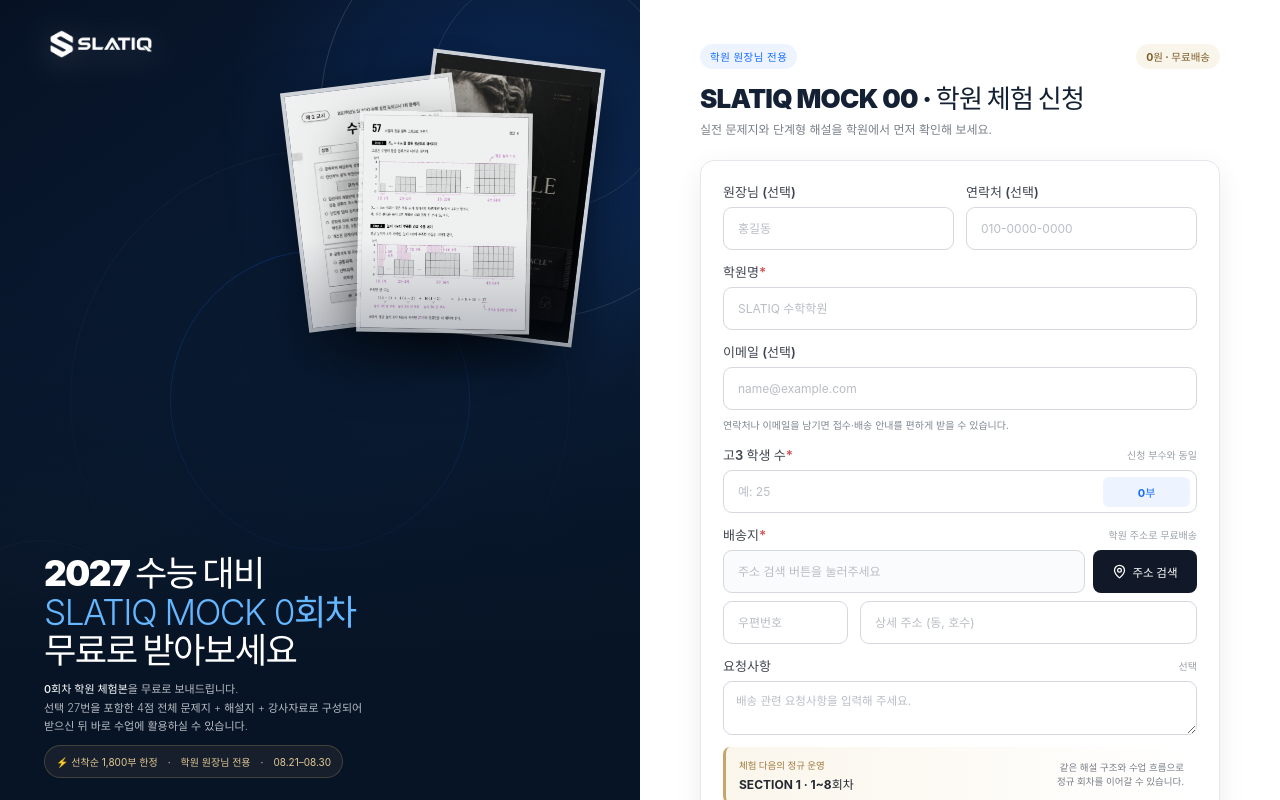
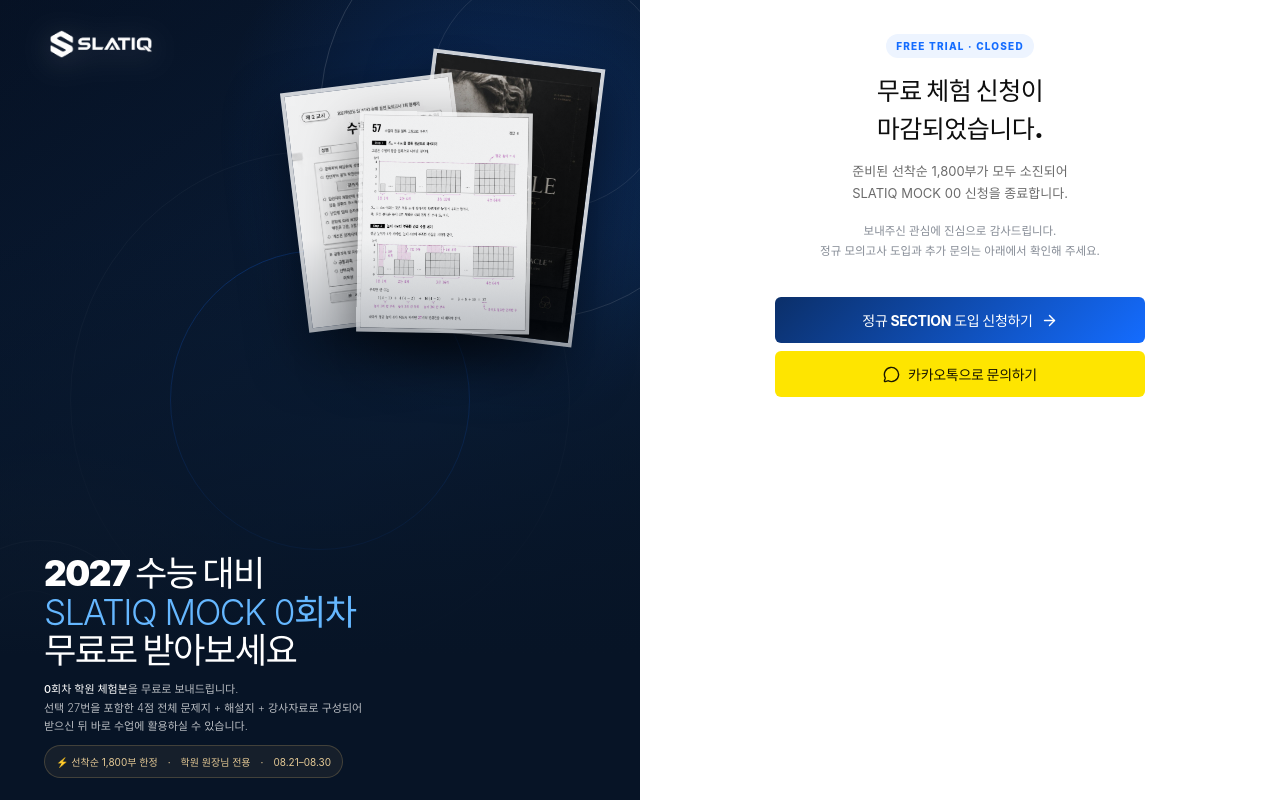
Before and after one commit to kmw1wlog/nabla-september-preorder, a React (Vite) app: page / in a window 1280 px wide. Built offline with nearby package versions, Linux system fonts and the light colour scheme; a web font is replaced by a local one.

Commit message:
feat: close free trial campaign

```diff
--- a/src/main.jsx
+++ b/src/main.jsx
@@ -181,6 +181,23 @@
   </div>
 }
 
+const TRIAL_CLOSED = true
+
+function TrialClosed({ onOrder }) {
+  return <div className="trial-closed">
+    <div className="trial-closed-inner">
+      <div className="trial-closed-copy">
+        <span className="trial-closed-badge">FREE TRIAL · CLOSED</span>
+        <h2>무료 체험 신청이<br />마감되었습니다.</h2>
+        <p>준비된 선착순 1,800부가 모두 소진되어<br />SLATIQ MOCK 00 신청을 종료합니다.</p>
+        <p className="trial-closed-thanks">보내주신 관심에 진심으로 감사드립니다.<br />정규 모의고사 도입과 추가 문의는 아래에서 확인해 주세요.</p>
+      </div>
+      <button className="trial-apply" type="button" onClick={() => onOrder(null)}>정규 SECTION 도입 신청하기 <ArrowRight size={17} /></button>
+      <a className="trial-kakao" href="https://open.kakao.com/o/sKOMMb9h" target="_blank" rel="noreferrer"><MessageCircle size={17} /> 카카오톡으로 문의하기</a>
+    </div>
+  </div>
+}
+
 function TrialLanding({ onApply }) {
   const [form, setForm] = useState({
     director: '', phone: '', academy: '', email: '', students: '',
@@ -243,7 +260,7 @@
       </div>
     </section>
     <section className="trial-form-side">
-      {submitted ? <div className="trial-success">
+      {TRIAL_CLOSED ? <TrialClosed onOrder={onApply} /> : submitted ? <div className="trial-success">
         <div className="success-icon"><Check size={28} /></div>
         <span className="success-kicker">FREE TRIAL APPLICATION</span>
         <h2>SLATIQ MOCK 00 체험 신청이<br />접수되었습니다.</h2>
--- a/src/styles.css
+++ b/src/styles.css
@@ -40,11 +40,13 @@
 .trial-limit { margin: 12px 0 0; color: #888; font-size: 12px; }
 .trial-bottom-logo { display: flex; justify-content: flex-end; }
 .trial-bottom-logo img { display: block; width: auto; height: 34px; opacity: .8; }
-.trial-closed { min-height: 100dvh; padding: 52px; display: flex; align-items: center; justify-content: center; overflow-y: auto; }
+.trial-closed { width: 100%; min-height: auto; padding: 0; display: flex; align-items: center; justify-content: center; }
 .trial-closed-inner { width: 100%; max-width: 370px; }
 .trial-closed-copy { margin-bottom: 36px; text-align: center; }
+.trial-closed-badge { display: inline-flex; margin-bottom: 15px; padding: 6px 10px; color: #146cff; background: #edf4ff; border-radius: 999px; font-size: 10px; font-weight: 800; letter-spacing: .12em; }
 .trial-closed-copy h2 { margin: 0 0 6px; color: #0e0e0e; font-size: 25px; font-weight: 900; line-height: 1.5; letter-spacing: -.5px; }
 .trial-closed-copy p { margin: 12px 0 0; color: #6b6b6b; font-size: 13px; line-height: 1.7; }
+.trial-closed-copy .trial-closed-thanks { margin-top: 18px; color: #858b95; font-size: 11.5px; }
 .trial-apply, .trial-kakao { width: 100%; min-height: 46px; margin-top: 8px; padding: 13px; display: flex; align-items: center; justify-content: center; gap: 8px; border: 0; border-radius: 6px; color: white; font-size: 14px; font-weight: 700; letter-spacing: -.3px; text-decoration: none; transition: background .15s; }
 .trial-apply { background: #0e0e0e; }
 .trial-apply:hover { background: #1c1c1c; }
```
